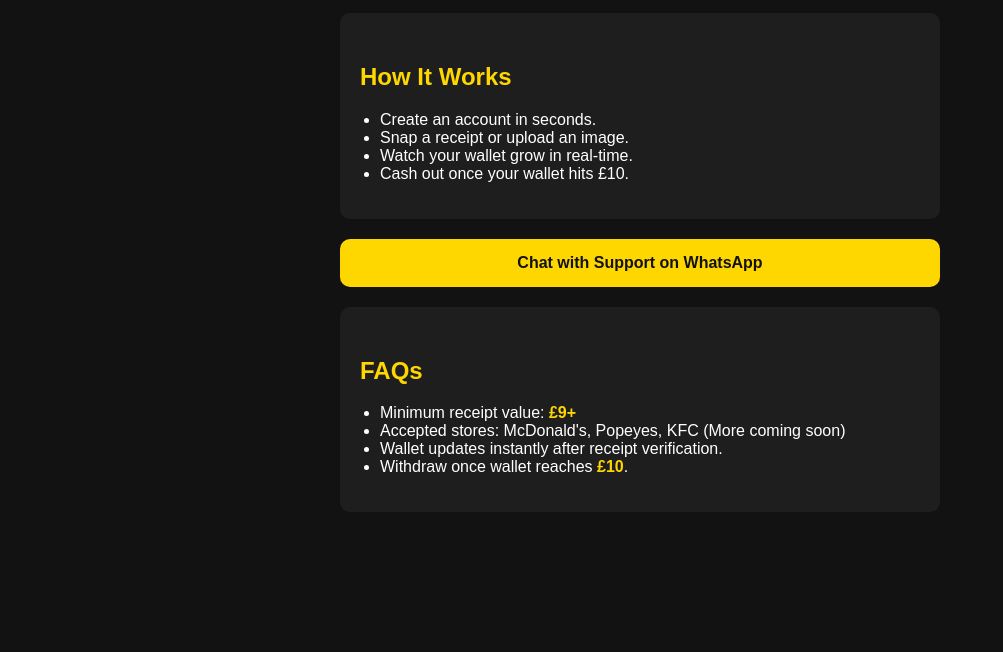
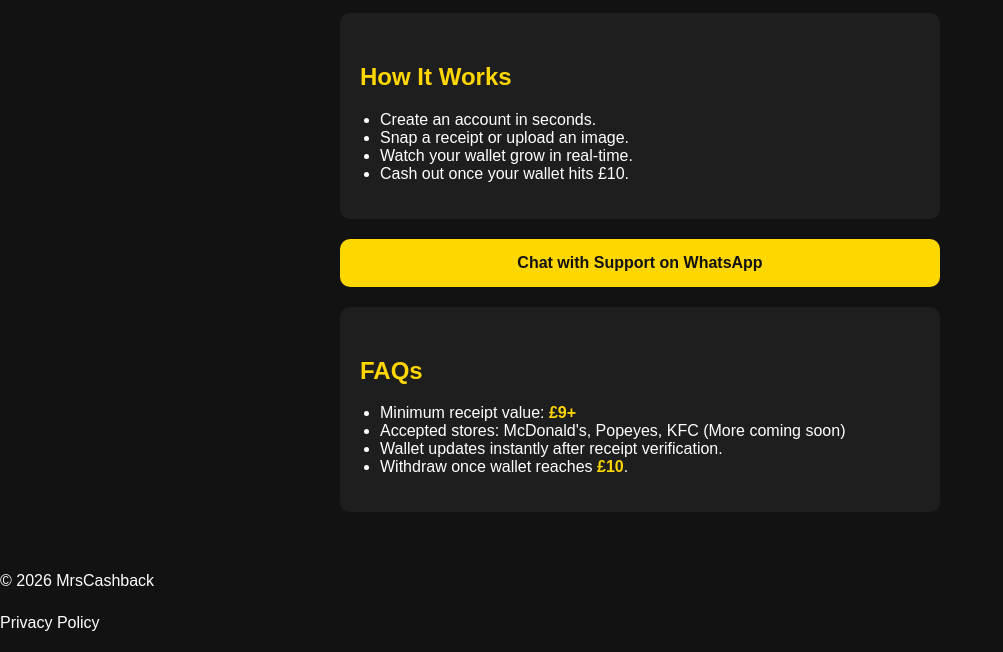
Before and after one commit to hk-cmyk1/CashBackSupport, a plain HTML site: page index.html in a window 1280 px wide. Shown: the part 149-801 px from the top of the page, without its empty margins (0-1003 px from the left). Drawn offline with Linux system fonts and the light colour scheme.

Commit message:
Update index.html

```diff
--- a/index.html
+++ b/index.html
@@ -48,5 +48,9 @@
       </ul>
     </div>
   </div>
+  <footer>
+    <p>&copy; 2026 MrsCashback</p>
+    <p><a href="privacy-policy.html">Privacy Policy</a></p>
+</footer>
 </body>
 </html>
```
